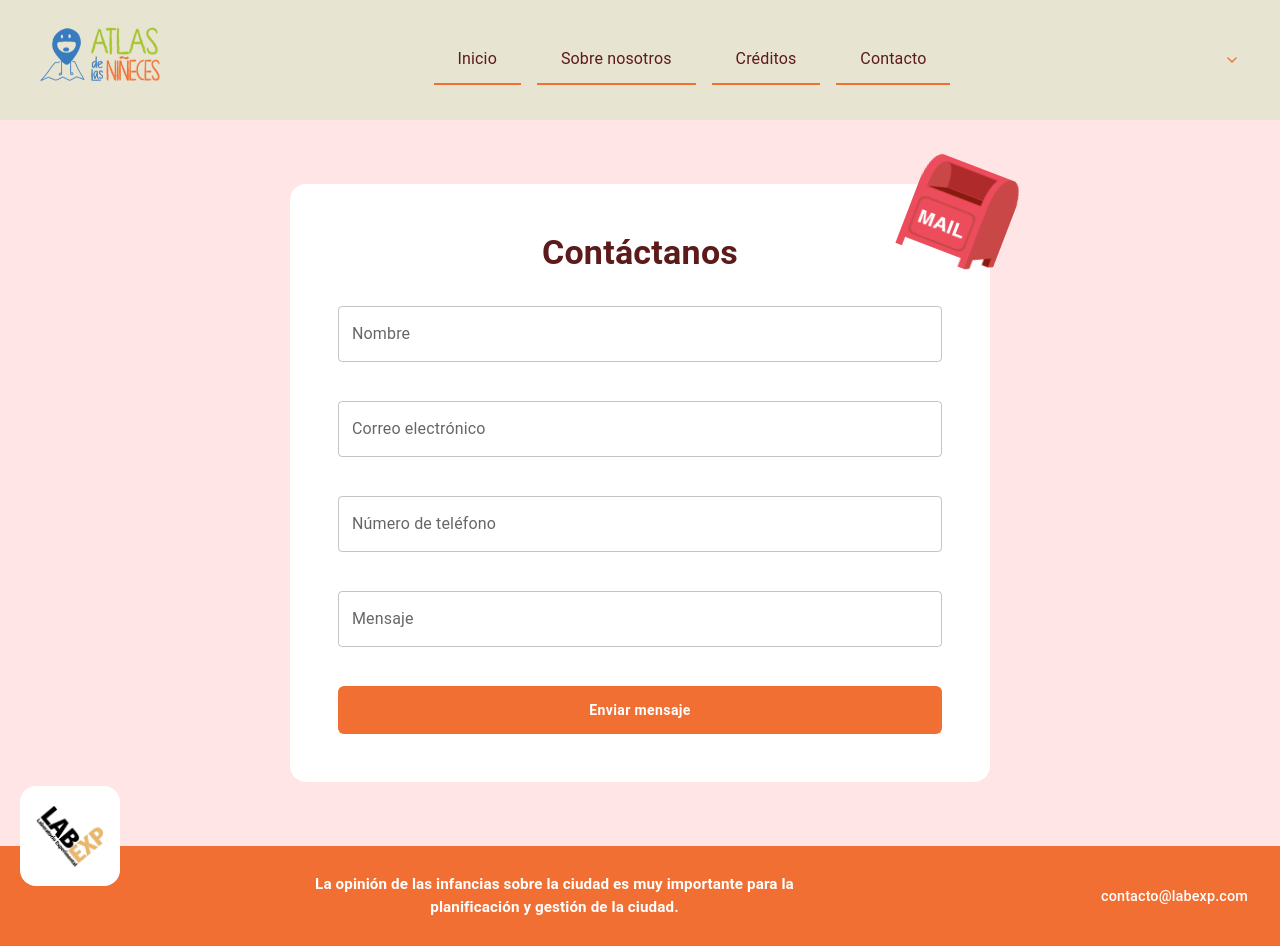
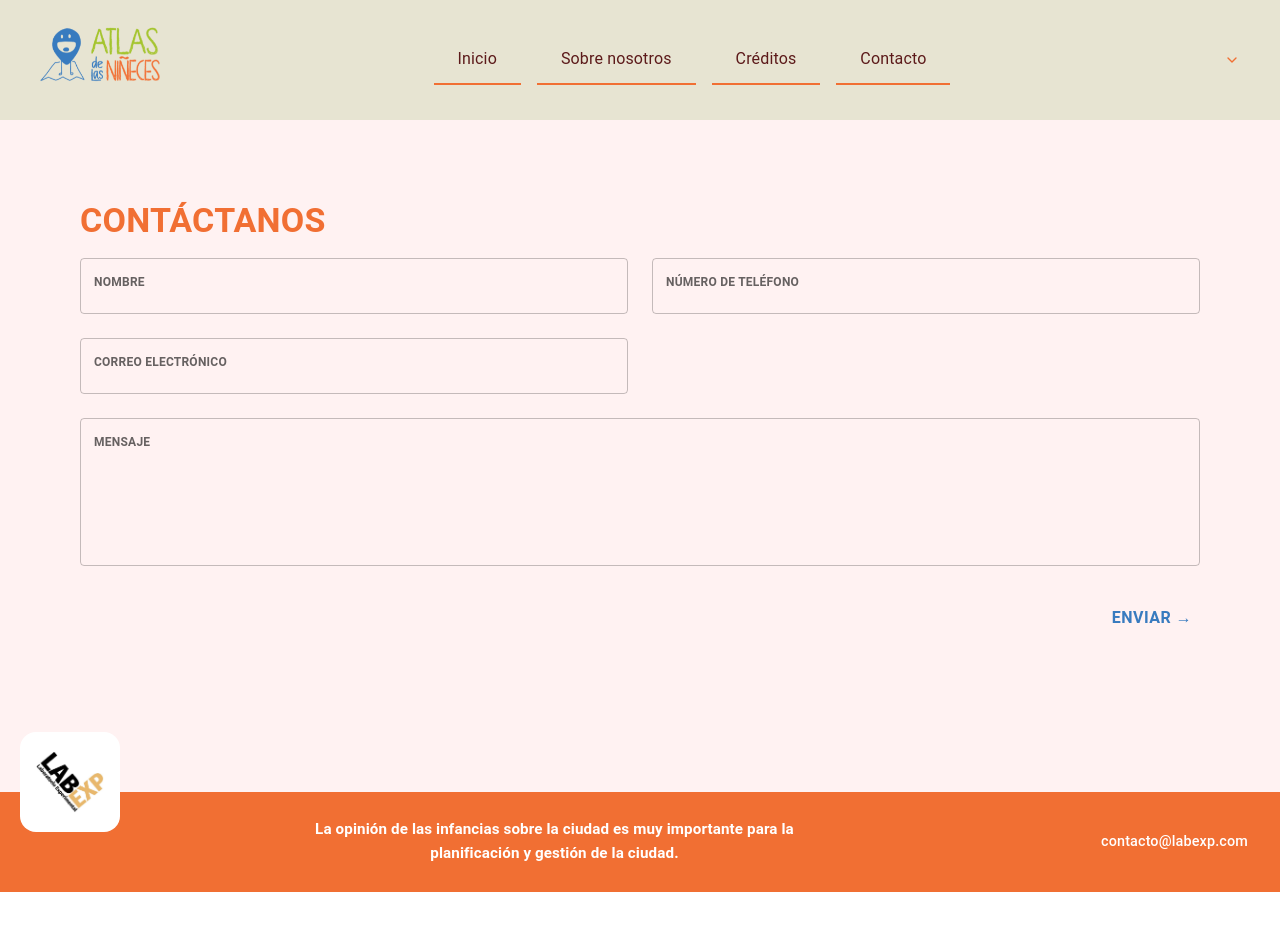
Before and after one commit to Angel30-G/Atlas-de-las-ni-eces, a Next.js app: page /contacto in a window 1280 px wide. After the commit the page ends 892 px from the top, so only its background shows below. Built offline with nearby package versions, Linux system fonts and the light colour scheme; some icons are missing.

Commit message:
Apartado metodologia, actividades y logros modificado, se añade el apartado pdf en sobre nosotros, modificacion en contacto

```diff
--- a/src/modules/contact/components/ContactCard/ContactCard.tsx
+++ b/src/modules/contact/components/ContactCard/ContactCard.tsx
@@ -1,19 +1,20 @@
 "use client";
 
-import { Stack, Box, Typography, Button } from "@mui/material";
+import { Box, Typography, Button } from "@mui/material";
 import { useForm } from "react-hook-form";
 import ContactInput from "../ContactInput";
+import { toast, ToastContainer } from "react-toastify";
+import "react-toastify/dist/ReactToastify.css";
 import { useTheme } from "@/theme/ThemeProvider";
-import Image from "next/image";
-import { ToastContainer, toast } from "react-toastify";
 
 export default function ContactCard() {
-  const { theme, isSmall } = useTheme();
   const {
     register,
     handleSubmit,
     formState: { errors },
   } = useForm();
+
+  const { theme, isSmall } = useTheme();
 
   const onSubmit = async (data: any) => {
     const response = await fetch("/api/send-email", {
@@ -33,110 +34,104 @@ export default function ContactCard() {
     <Box
       width="100%"
       minHeight="84vh"
-      bgcolor={theme.surface}
-      display="flex"
-      justifyContent="center"
-      alignItems="center"
-      px={2}
-      py={8}
-    >
-      <Box
-        width="100%"
-        maxWidth={700}
-        bgcolor={"white"}
-        borderRadius={4}
-        p={{ xs: 4, md: 6 }}
+      bgcolor={theme.background}
+      px={{ xs: 3, md: 10 }}
+      py={{ xs: 6, md: 10 }}
       display="flex"
       flexDirection="column"
-        gap={4}
-        position="relative"
     >
-        <Image
-          src="/assets/vectors/mail.svg"
-          alt="mail"
-          width={isSmall ? 70 : 100}
-          height={isSmall ? 70 : 100}
-          style={{
-            position: "absolute",
-            top: -20,
-            right: -20,
-            transform: "rotate(21deg)",
-          }}
-        />
-
+      {/* Título */}
       <Typography
         variant="h4"
         fontWeight="bold"
-          textAlign="center"
-          color={theme.text2}
+        color={theme.primary}
+        mb={2}
       >
-          Contáctanos
+        CONTÁCTANOS
       </Typography>
 
       <form onSubmit={handleSubmit(onSubmit)}>
-          <Stack spacing={3}>
+        {/* grid container */}
+        <Box
+          component="div"
+          sx={{
+            display: "grid",
+            gap: 3,
+            // 1 columna en mobile, 2 columnas en md+
+            gridTemplateColumns: { xs: "1fr", md: "1fr 1fr" },
+          }}
+        >
+          {/* Nombre */}
+          <Box>
             <ContactInput
               type="text"
-              label="Nombre"
+              label="NOMBRE"
               name="nombre"
               register={register}
               error={errors.nombre}
             />
+          </Box>
+
+          {/* Teléfono */}
+          <Box>
+            <ContactInput
+              type="text"
+              label="NÚMERO DE TELÉFONO"
+              name="telefono"
+              register={register}
+              error={errors.telefono}
+            />
+          </Box>
+
+          {/* Correo */}
+          <Box>
             <ContactInput
               type="email"
-              label="Correo electrónico"
+              label="CORREO ELECTRÓNICO"
               name="correo"
               register={register}
               error={errors.correo}
             />
-            <ContactInput
-              type="text"
-              label="Número de teléfono"
-              name="telefono"
-              register={register}
-              error={errors.telefono}
-            />
+          </Box>
+
+          {/* Mensaje: ocupa las 2 columnas en md+ */}
+          <Box sx={{ gridColumn: { md: "1 / 3" } }}>
             <ContactInput
               type="area"
-              label="Mensaje"
+              label="MENSAJE"
               name="mensaje"
               register={register}
               error={errors.mensaje}
             />
+          </Box>
+        </Box>
 
+        {/* Botón enviar */}
+        <Box mt={4} textAlign="right">
           <Button
             type="submit"
-              variant="contained"
+            variant="text"
             sx={{
-                bgcolor: theme.primary,
-                color: theme.text1,
+              color: theme.secondary,
               fontWeight: "bold",
-                py: 1.5,
-                borderRadius: "6px",
-                textTransform: "none",
-                boxShadow: "none",
+              textTransform: "uppercase",
+              fontSize: "1rem",
+              display: "inline-flex",
+              alignItems: "center",
+              gap: 1,
               "&:hover": {
-                  bgcolor: theme.secondary,
+                color: theme.primary,
+                backgroundColor: "transparent"
               },
             }}
           >
-              Enviar mensaje
+            enviar →
           </Button>
-          </Stack>
+        </Box>
       </form>
-      </Box>
-      <ToastContainer
-        position="bottom-right"
-        autoClose={5000}
-        hideProgressBar={false}
-        newestOnTop={false}
-        closeOnClick={false}
-        rtl={false}
-        pauseOnFocusLoss
-        draggable
-        pauseOnHover
-        theme="light"
-      />
+
+      {/* Toast */}
+      <ToastContainer position="bottom-right" autoClose={4000} />
     </Box>
   );
 }
--- a/src/modules/contact/components/ContactInput/ContactInput.tsx
+++ b/src/modules/contact/components/ContactInput/ContactInput.tsx
@@ -1,4 +1,5 @@
 import { TextField } from "@mui/material";
+import { useTheme } from "@/theme/ThemeProvider";
 
 type IContactInput = {
   type: "text" | "email" | "area";
@@ -15,18 +16,29 @@ export default function ContactInput({
   register,
   error,
 }: IContactInput) {
+
+  const { theme } = useTheme();
+
   return (
     <TextField
       fullWidth
       multiline={type === "area"}
+      rows={type === "area" ? 5 : 1}
       type={type !== "area" ? type : undefined}
       label={label}
       {...register(name, { required: `${label} es requerido` })}
       error={Boolean(error)}
       helperText={error?.message}
       variant="outlined"
-      margin="normal"
-      style={{ backgroundColor: "#fff", marginBottom: 15 }}
+      InputLabelProps={{
+        style: {
+          color: "theme.secondary",
+          fontWeight: "700",
+          textTransform: "uppercase",
+          fontSize: "0.75rem",
+          letterSpacing: "0.02em",
+        },
+      }}
     />
   );
 }
--- /dev/null
+++ b/src/modules/start/components/ImageCard/index.ts
@@ -0,0 +1,2 @@
+import ImageCard from "./ImageCard";
+export default ImageCard;
```
Also changed, not shown: src/app/nosotros/page.tsx (+7 -0 lines), src/modules/about/components/AboutCard/AboutCard.tsx (+1 -9 lines), src/modules/places/components/BrochureSection/BrochureSection.tsx (+127 -15 lines), src/modules/start/components/ImageCard/ImageCard.tsx (added, +63 -0 lines), src/modules/start/components/Principes/Principes.tsx (+13 -17 lines). Lines whose indentation alone changed are shown as unchanged.
